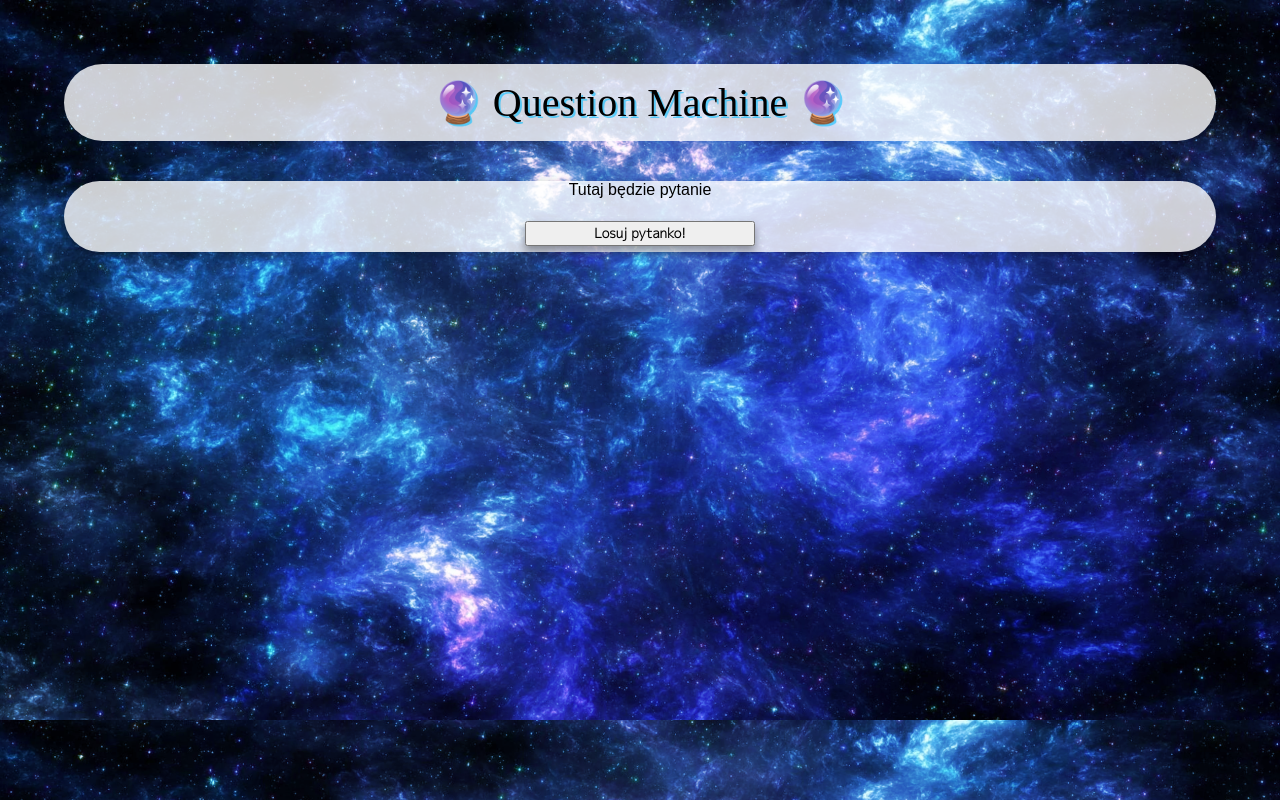
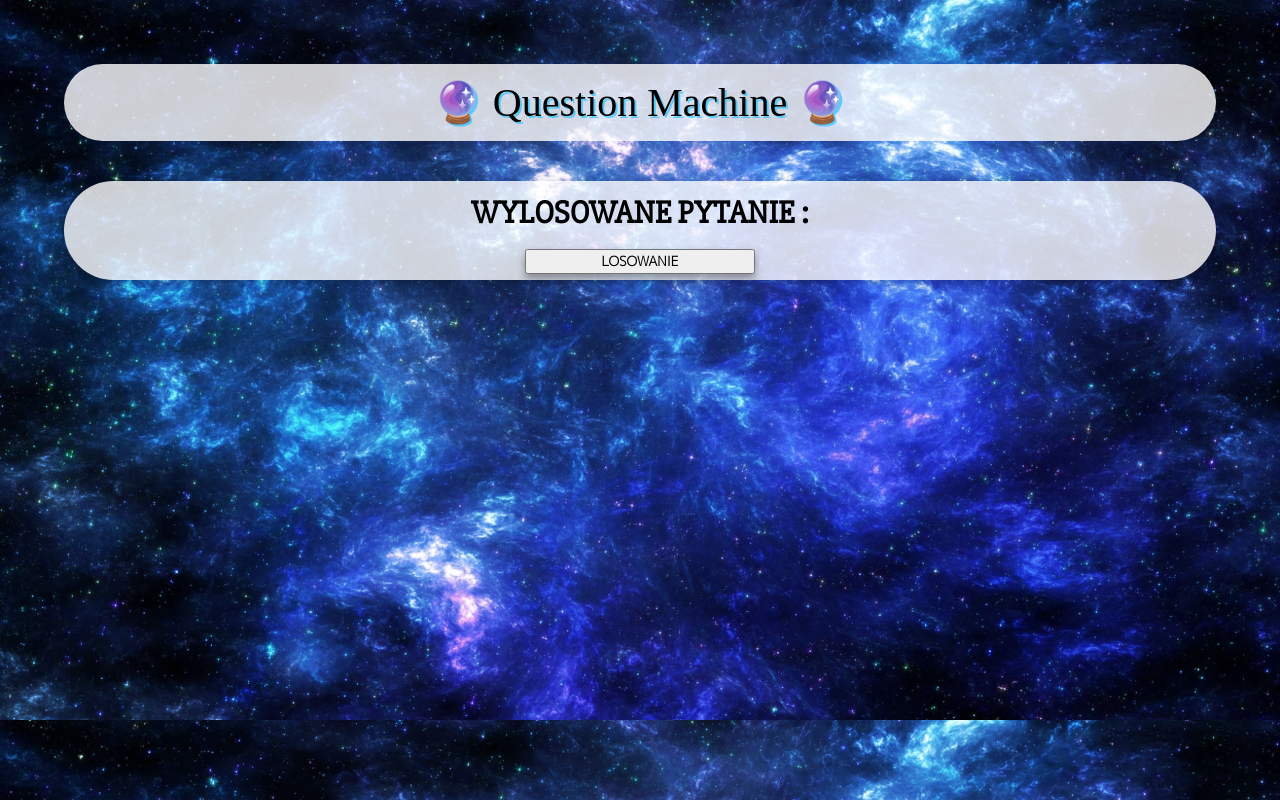
Before and after one commit to H0N3YY/TarrotMachine, a React (Create React App) app: page / in a window 1280 px wide. Built offline with nearby package versions, Linux system fonts and the light colour scheme; a web font is replaced by a local one.

Commit message:
Make-template-change-style

```diff
--- a/src/components/Button.js
+++ b/src/components/Button.js
@@ -1,7 +1,5 @@
-import React from 'react'
-import '../style/button.css'
+import React from "react";
+import "../style/button.css";
 export const Button = () => {
-  return (
-    <button className="button">Losuj pytanko!</button>
-  )
-}
+  return <button className="button">LOSOWANIE</button>;
+};
--- a/src/components/Card.js
+++ b/src/components/Card.js
@@ -1,10 +1,12 @@
 import "../style/card.css";
 import { Button } from "./Button";
+import LotteryQuestions from "./LotteryQuestions";
 const Card = () => {
   return (
     <div className="card">
-      <p> Tutaj będzie pytanie</p>
-       <Button/>
+      <h1> WYLOSOWANE PYTANIE : </h1>
+      <LotteryQuestions />
+      <Button />
     </div>
   );
 };
--- a/src/components/LotteryQuestions.js
+++ b/src/components/LotteryQuestions.js
@@ -0,0 +1,7 @@
+import allQuestions from "./Questions";
+const LotteryQuestions = () => {
+  const lottery = allQuestions;
+
+  return lottery;
+};
+export default LotteryQuestions;
--- a/src/components/Questions.js
+++ b/src/components/Questions.js
@@ -0,0 +1,15 @@
+const Questions = () => {
+  let allQuestions = [
+    "Czym jest JavaScript?",
+    "W jaki sposób możemy deklarować zmienne w JavaScript?",
+    "Jakie typy danych są obsługiwane przez JavaScript?",
+    "Jaka jest różnica pomiędzy operatowami == oraz ===?",
+    "Czym jest DOM JavaScript?",
+    "Czym jest funkcja anonimowa?",
+    "Czym charakteryzuje się arrow function?",
+    "Czym są instrukcje warunkowe? Jakie znasz ich zastosowanie?",
+  ];
+
+  return allQuestions;
+};
+export default Questions;
--- a/src/style/button.css
+++ b/src/style/button.css
@@ -1,4 +1,4 @@
-@import url('https://fonts.googleapis.com/css2?family=M+PLUS+1p:wght@300&display=swap');
+
 .button{
   width: 20%;
   /* border-radius: 10em; */
--- a/src/style/card.css
+++ b/src/style/card.css
@@ -1,3 +1,11 @@
+.card h1 {
+  font-family: 'Slabo 27px', serif;
+  font-size: 200%;
+  padding: 1%;
+  margin: 0;
+}
+
+
 .card {
     width: 100%;
     height: 100%;
@@ -5,5 +13,4 @@
     box-shadow: 0 2px 8px rgba(0, 0, 0, 0.26);
     border-radius: 10em;
     text-align: center;
-
   }
--- a/src/style/index.css
+++ b/src/style/index.css
@@ -1,6 +1,11 @@
+/* font-family: 'Tilt Neon', cursive; USE IN TITTLE*/
 @import url('https://fonts.googleapis.com/css2?family=Tilt+Neon&display=swap');
+/* font-family: 'Slabo 27px', serif; USE IN CARD*/
+@import url('https://fonts.googleapis.com/css2?family=Slabo+27px&display=swap');
+/* font-family: 'M PLUS 1p', sans-serif;  USE IN BUTTON*/
+@import url('https://fonts.googleapis.com/css2?family=M+PLUS+1p:wght@300&display=swap');
 
-
+/* WEB STYLE */
 * {
     box-sizing: border-box;
   }
```
